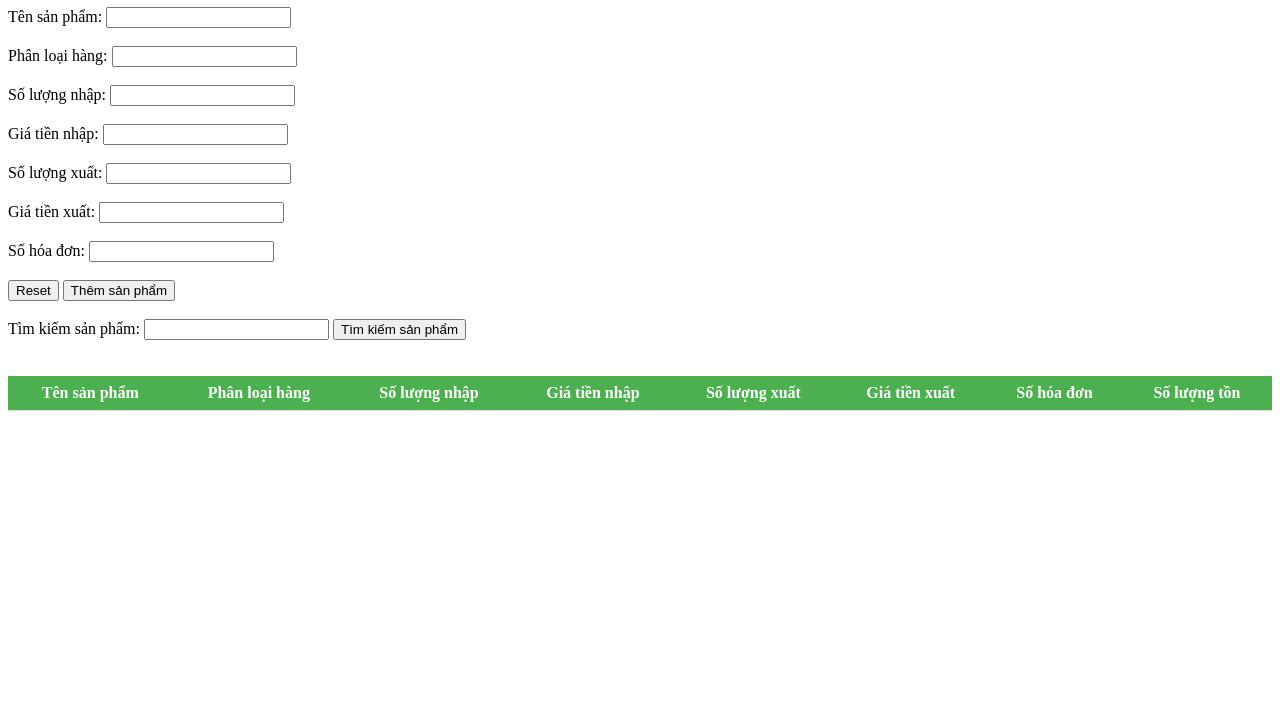
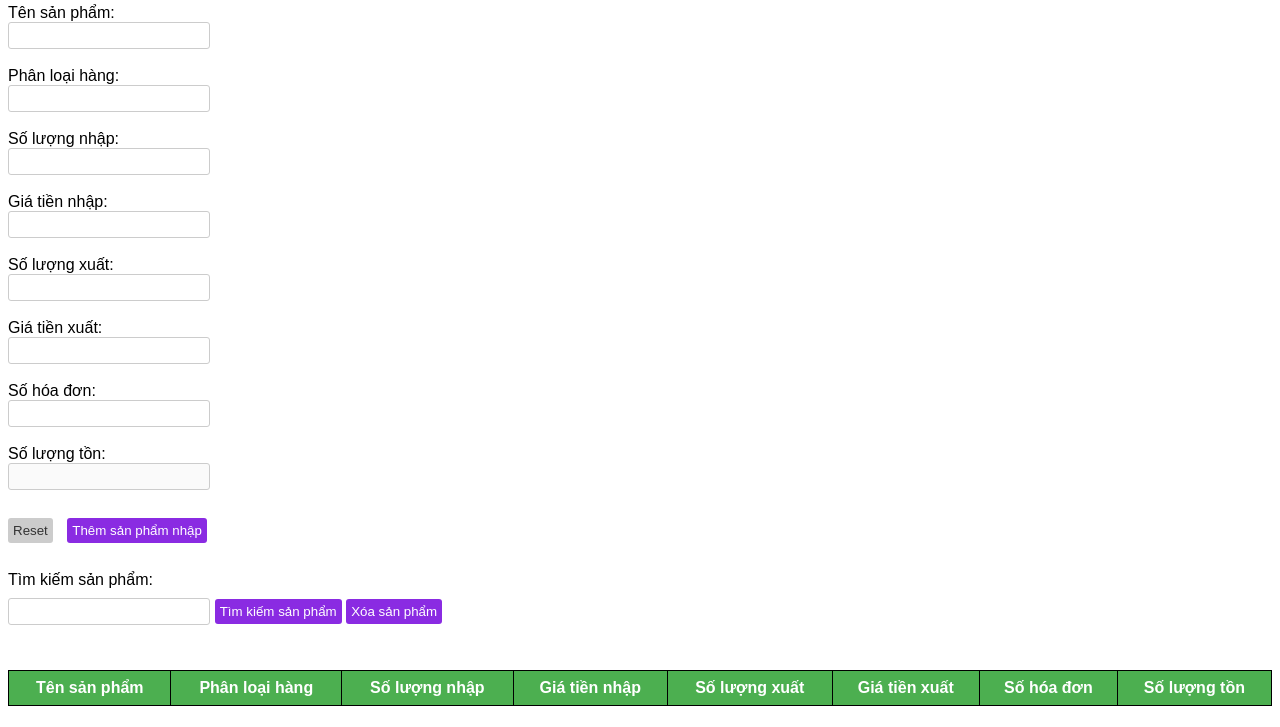
Before and after one commit to bigtreevn/PF2212R1, a plain HTML site: page 230326 Case_Study_2/index.html in a window 1280 px wide. Shown: the part 73-800 px from the top of the page. Drawn offline with Linux system fonts and the light colour scheme.

Commit message:
230326 Case_Study_2

```diff
--- a/Case_Study_2/Case_study_2.html
+++ b/230326 Case_Study_2/index.html
@@ -18,7 +18,7 @@ thể hiện các thông tin trên trong bảng -->
 <body>
     <h1>Hệ thống quản lý hàng tồn kho</h1>
 
-    <!-- Form nhập thông tin sản phẩm-->
+    <!-- Form nhập thông tin sản phẩm nhập -->
 <form action="#">
     <label for="">Tên sản phẩm:</label>
     <input type="text" name="" id="product-name"><br><br>
@@ -41,17 +41,25 @@ thể hiện các thông tin trên trong bảng -->
     <label for="">Số hóa đơn:</label>
     <input type="text" name="" id="product-outbill"><br><br>
 
+    <label for="">Số lượng tồn:</label>
+    <input type="text" name="" id="product-penquantity" disabled><br><br>
+
     <button type="reset">Reset</button>
-    <!-- Thêm sản phẩm-->
-     <button id="btn-add" type="button">Thêm sản phẩm</button>
+    <!-- Thêm sản phẩm nhập-->
+     <button id="btn-add" type="button">Thêm sản phẩm nhập</button>
     <br><br>
-    <!--Tìm kiếm sản phẩm-->
-     <label for="">Tìm kiếm sản phẩm:</label>
-     <input type="text" id="search-name">
-     <button id="btn-search" type="button" onclick="searchproduct()">Tìm kiếm sản phẩm</button>
+
+
+    <!--Tìm kiếm và xóa sản phẩm-->
+    <label for="">Tìm kiếm sản phẩm:</label>
+    <input type="text" id="search-name">
+    <button id="btn-search" type="button" onclick="searchproduct()">Tìm kiếm sản phẩm</button>
+    <button id="btn-delete" type="button" onclick="deleteproduct()">Xóa sản phẩm</button>
+
 
 </form>
-    <br><br>
+
+<br><br>
 <!--Bảng hiển thị thông tin sản phẩm-->
 <table id="producttable">
     <thead>
--- a/Case_Study_2/script.js
+++ b/230326 Case_Study_2/script.js
@@ -1,4 +1,4 @@
-// thêm sản phẩm nhập
+// thêm sản phẩm
 class product {
   constructor(name, category, inquantity, inprice, outquantity, outprice, outbill, penquantity) {
     this.name = name;
@@ -64,12 +64,14 @@ btnAdd.addEventListener("click", () => {
   productList.push(newproduct);
   // console.log(productList);
 
-  alert(`sản phẩm "${newproduct}" đã được thêm`);
+  alert(`sản phẩm "${newproduct.name}" đã được thêm`);
   addProductToTable(newproduct);
 });
 //tìm kiếm sản phẩm
 function searchproduct() {
   let searchName = document.getElementById("search-name").value;
+  let check = false;
+
   //loop through each item in productList
   for (let i in productList) {
     if (productList[i].name.includes(searchName)) {
@@ -80,10 +82,58 @@ function searchproduct() {
       document.getElementById("product-outquantity").value = productList[i].outquantity;
       document.getElementById("product-outprice").value = productList[i].outprice;
       document.getElementById("product-outbill").value = productList[i].outbill;
+      document.getElementById("product-penquantity").value = productList[i].penquantity;
+      check = true;
 
-      console.log(productList[i]);
-      alert(`sản phẩm "${searchName}" : "${productList[i]} `)
+      // console.log(productList[i]);
+      alert(`sản phẩm "${searchName}" còn tồn "${productList[i].penquantity}" `);
       break;
     }
   }
+  if (check == false) {
+    alert("Sản phẩm không tồn tại!")
+  }
 }
+
+
+
+//xóa sản phẩm
+function deleteproduct() {
+let searchName = document.getElementById("search-name").value;
+let check = false;
+
+// loop through each item in productList
+
+for (let i in productList) {
+  if (productList[i].name.includes(searchName)) {
+      check = true;
+      console.log(productList[i]);
+      productList.splice(i, 1); // xóa sản phẩm
+      alert(`sản phẩm "${searchName}" đã được xóa khỏi danh sách `);
+
+      break;
+
+  }
+}
+if (check == false) {
+  alert("Sản phẩm không tồn tại!")
+}
+// console.log(updateProductTable());
+updateProductTable(); //cập nhật lại danh mục sản phẩm
+}
+
+
+function updateProductTable() {
+  let table = document.getElementById("producttable");
+  let rowCount = table.rows.length
+    // xóa tất cả các hàng trong bảng
+  for ( let i = rowCount - 1; i >= 1; i--) {
+    table.deleteRow(i);
+  }
+
+  // Thêm lại tất cả các sản phẩm từ productList
+  for (let i = 0; i < productList.length; i++) {
+       addProductToTable(productList[i]);
+  }
+  // console.log(addProductToTable());
+}
--- /dev/null
+++ b/230326 Case_Study_2/style.css
@@ -0,0 +1,61 @@
+body,
+  input,
+  button {
+    font-family: Arial, sans-serif;
+  }
+
+  h1 {
+    text-align: center;
+    margin: 20px 0;
+}
+
+  form {
+    width: 40%;
+}
+
+label {
+    display: block;
+    margin-bottom: 0px;
+  }
+
+  input {
+    padding: 5px;
+    margin-bottom: 0px;
+    width: 40%;
+    box-sizing: border-box;
+    border-radius: 3px;
+    border: 1px solid #ccc;
+  }
+
+  button {
+    padding: 5px;
+    margin: 10px 0;
+    border-radius: 3px;
+    border: none;
+    background-color: blueviolet;
+    color: #fff;
+    cursor: pointer;
+  }
+
+  button[type="reset"] {
+    background-color: #ccc;
+    color: #333;
+    margin-right: 10px;
+  }
+
+table {
+    border-collapse:collapse;
+    width: 100%;
+}
+th, td {
+    text-align: center;
+    padding: 8px;
+    border: 0.1px solid black;
+}
+tr:hover {
+    background-color: wf5f5f5;
+}
+th {
+    background-color: #4CAF50;
+    color: white;
+}
```
